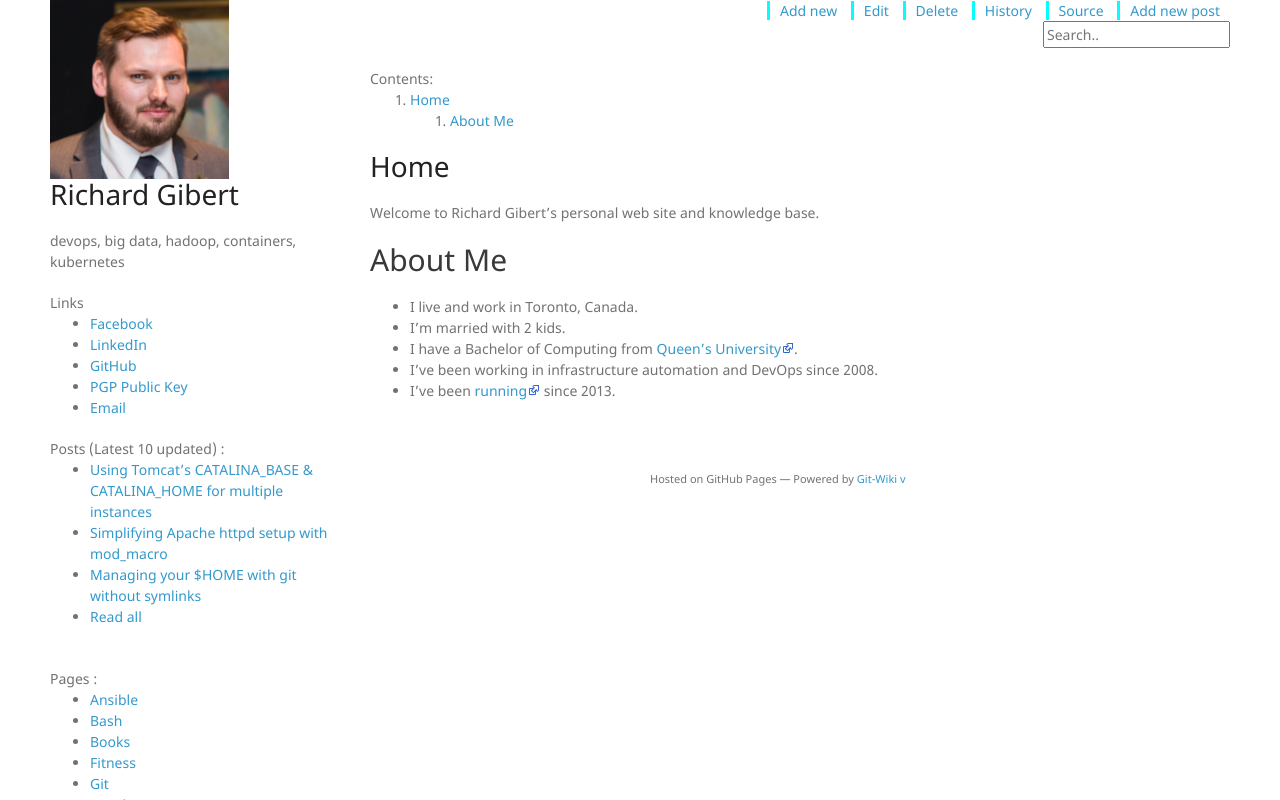
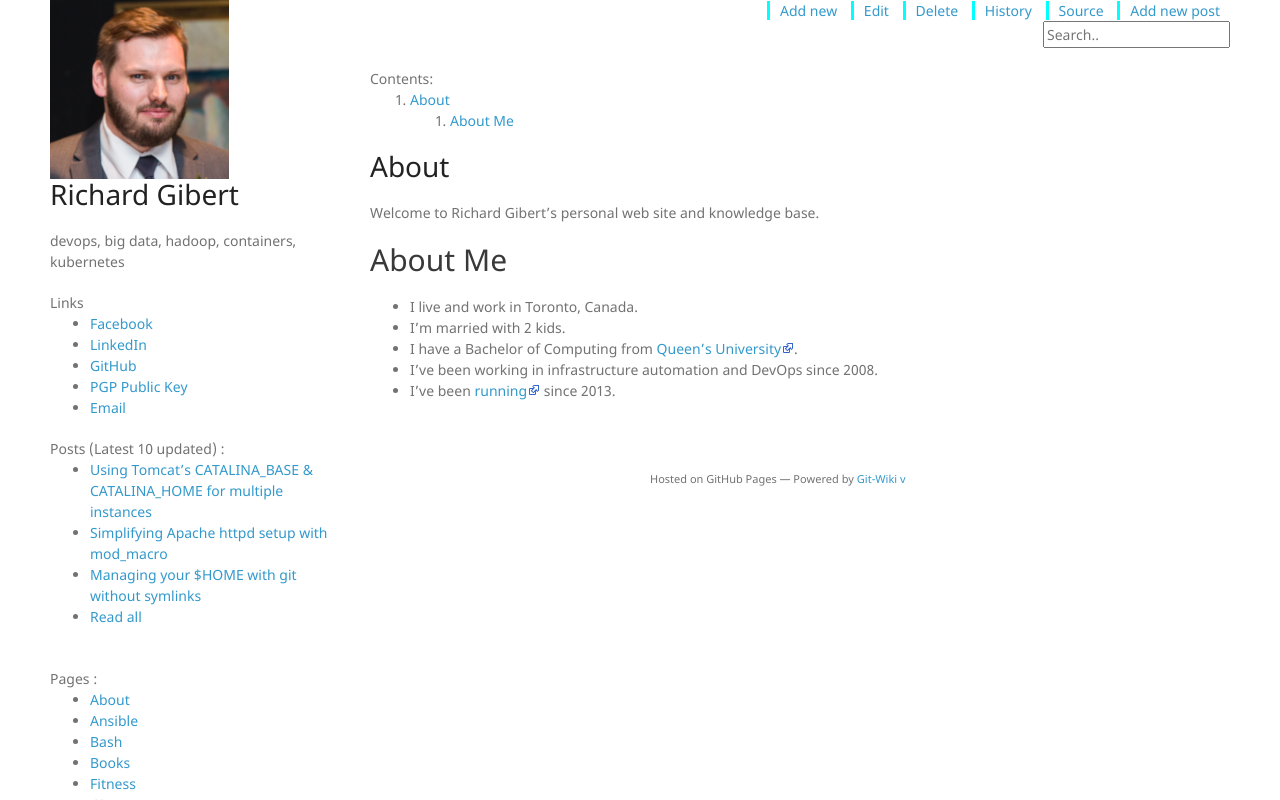
Before and after one commit to rgibert/rgibert.github.io, a Jekyll site: the page built from wiki/about.md, in a window 1280 px wide. Shown: the part 150-950 px from the top of the page. Built offline with Jekyll 4.4.1, drawn with Linux system fonts in a browser that asks for light colours; nearby versions of some CDN libraries; our own code applies the rules of GitHub Pages for plain Markdown files.

Commit message:
Update and rename main_page.md to about.md

```diff
--- a/wiki/main_page.md
+++ b/wiki/about.md
@@ -2,7 +2,7 @@
 redirect_from: "/"
 ---
 
-# Home
+# About
 
 Welcome to Richard Gibert's personal web site and knowledge base.
 
```
